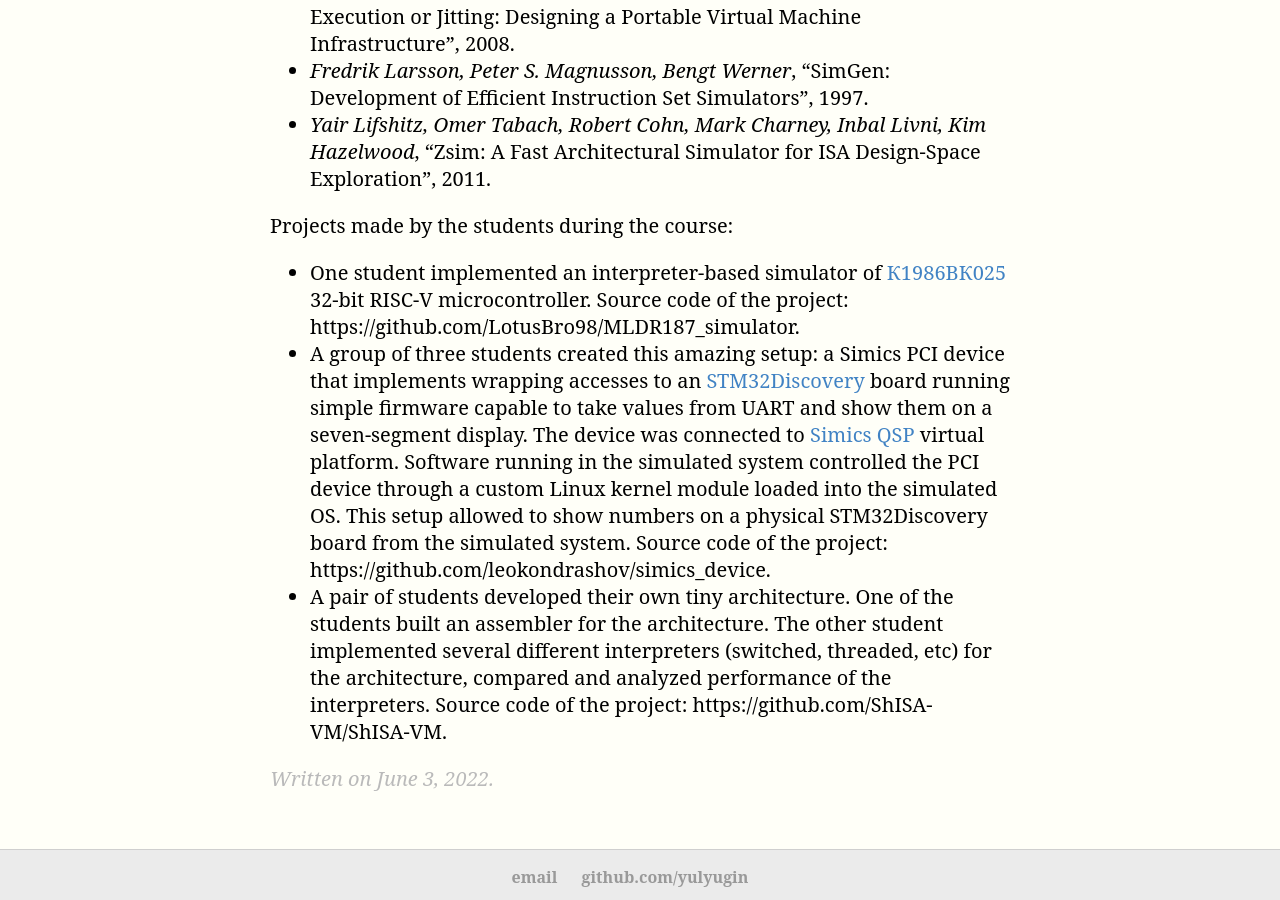
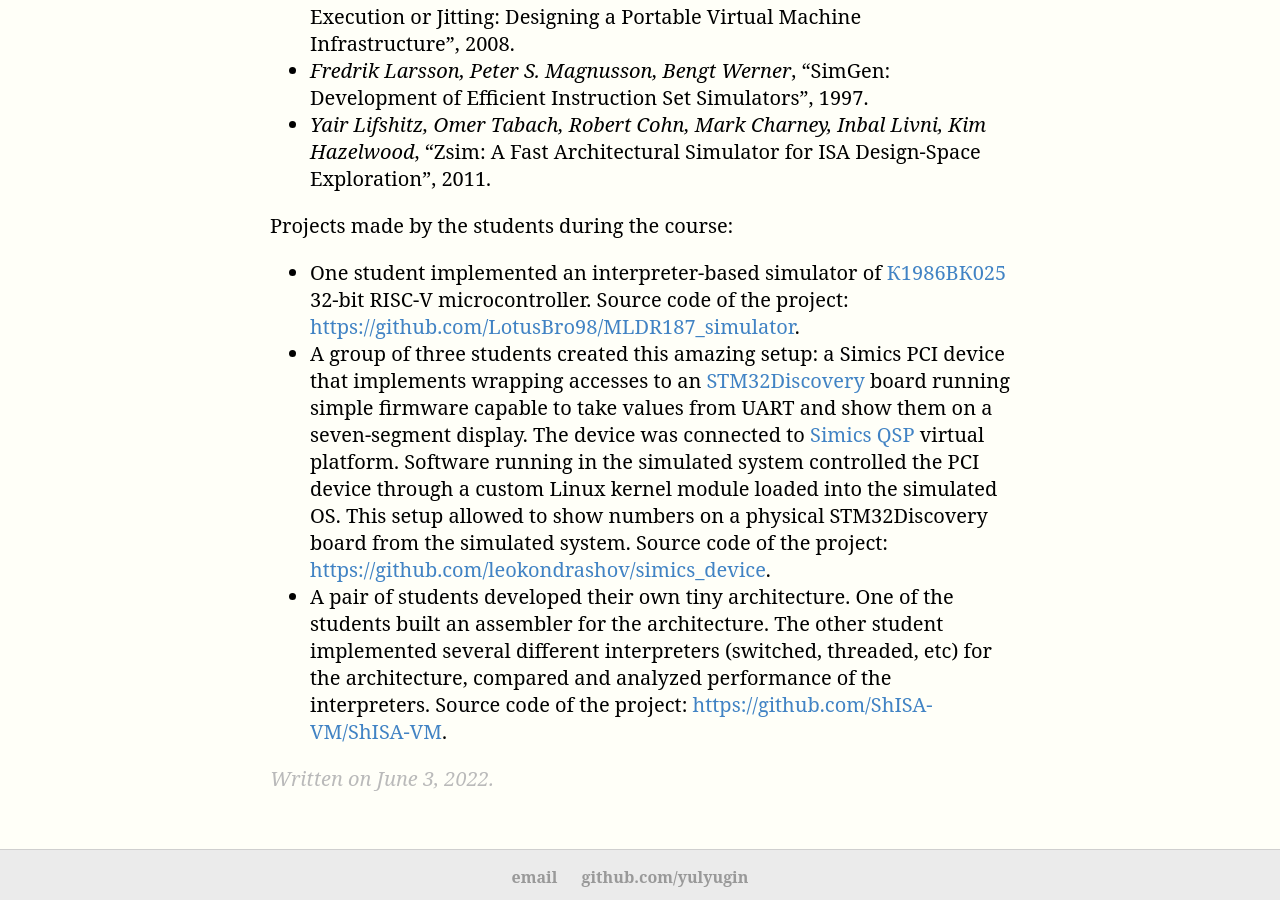
Before and after one commit to yulyugin/yulyugin.github.io, a Jekyll site: the page built from _posts/2022-06-03-mipt-smiulation-lectures.md, in a window 1280 px wide and 900 px high, scrolled down 3104 px. Built offline with Jekyll 4.4.1, drawn with Linux system fonts in a browser that asks for light colours; some of the changed text lies outside the part shown.

Commit message:
Fix links

```diff
--- a/_posts/2022-06-03-mipt-smiulation-lectures.md
+++ b/_posts/2022-06-03-mipt-smiulation-lectures.md
@@ -49,7 +49,7 @@ To add variability for the course I talked around our office and invited two gue
 
 ## Course materials
 
-All the course materials are published on github: https://github.com/yulyugin/sim-lectures. Slides presented in the 2021 term can be downloaded from https://github.com/yulyugin/sim-lectures/releases/tag/slides-2021.
+All the course materials are published on github: <https://github.com/yulyugin/sim-lectures>. Slides presented in the 2021 term can be downloaded from <https://github.com/yulyugin/sim-lectures/releases/tag/slides-2021>.
 
 Still, there are a lot of possible improvements for the course. TeX source code of the slides is full with TODOs that needs to be addressed. Big thanks to Jakob who helped me with postmortem for the course and spent part of his Christmas holidays looking at the course materials in order to provide a lot of useful feedback.
 
@@ -71,8 +71,8 @@ Articles studied and presented by the students:
 
 Projects made by the students during the course:
 
-* One student implemented an interpreter-based simulator of [К1986ВК025](https://ic.milandr.ru/products/mikrokontrollery_i_protsessory/32_razryadnye_mikrokontrollery/k1986vk025-okr-schetchik-m-/) 32-bit RISC-V microcontroller. Source code of the project: https://github.com/LotusBro98/MLDR187_simulator.
-* A group of three students created this amazing setup: a Simics PCI device that implements wrapping accesses to an [STM32Discovery](https://www.st.com/en/evaluation-tools/stm32-discovery-kits.html#overview) board running simple firmware capable to take values from UART and show them on a seven-segment display. The device was connected to [Simics QSP](https://www.intel.com/content/www/us/en/developer/articles/guide/simics-simulator-get-started.html) virtual platform. Software running in the simulated system controlled the PCI device through a custom Linux kernel module loaded into the simulated OS. This setup allowed to show numbers on a physical STM32Discovery board from the simulated system. Source code of the project: https://github.com/leokondrashov/simics_device.
-* A pair of students developed their own tiny architecture. One of the students built an assembler for the architecture. The other student implemented several different interpreters (switched, threaded, etc) for the architecture, compared and analyzed performance of the interpreters. Source code of the project: https://github.com/ShISA-VM/ShISA-VM.
+* One student implemented an interpreter-based simulator of [К1986ВК025](https://ic.milandr.ru/products/mikrokontrollery_i_protsessory/32_razryadnye_mikrokontrollery/k1986vk025-okr-schetchik-m-/) 32-bit RISC-V microcontroller. Source code of the project: <https://github.com/LotusBro98/MLDR187_simulator>.
+* A group of three students created this amazing setup: a Simics PCI device that implements wrapping accesses to an [STM32Discovery](https://www.st.com/en/evaluation-tools/stm32-discovery-kits.html#overview) board running simple firmware capable to take values from UART and show them on a seven-segment display. The device was connected to [Simics QSP](https://www.intel.com/content/www/us/en/developer/articles/guide/simics-simulator-get-started.html) virtual platform. Software running in the simulated system controlled the PCI device through a custom Linux kernel module loaded into the simulated OS. This setup allowed to show numbers on a physical STM32Discovery board from the simulated system. Source code of the project: <https://github.com/leokondrashov/simics_device>.
+* A pair of students developed their own tiny architecture. One of the students built an assembler for the architecture. The other student implemented several different interpreters (switched, threaded, etc) for the architecture, compared and analyzed performance of the interpreters. Source code of the project: <https://github.com/ShISA-VM/ShISA-VM>.
 
 [MIPT logo]: {{ site.baseurl }}/images/mipt.png
```
